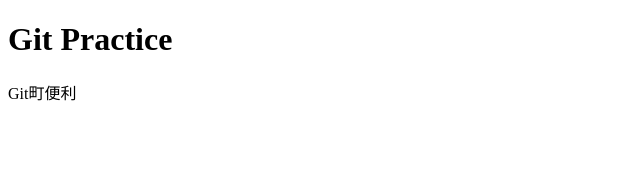
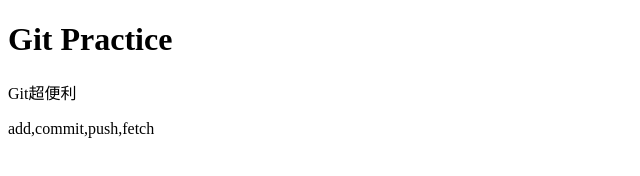
Before and after one commit to yamakei0428/51_gitpractice, a plain HTML site: page index.html in a window 1280 px wide. Shown: the whole page, without its empty margins (0-640 px from the left). Drawn offline with Linux system fonts and the light colour scheme.

Commit message:
文言追加2

```diff
--- a/index.html
+++ b/index.html
@@ -9,7 +9,10 @@
 <body>
     <h1>Git Practice</h1>
     <p>
-        Git町便利
+        Git超便利
+    </p>
+    <p>
+        add,commit,push,fetch
     </p>
 </body>
 </html>
```
